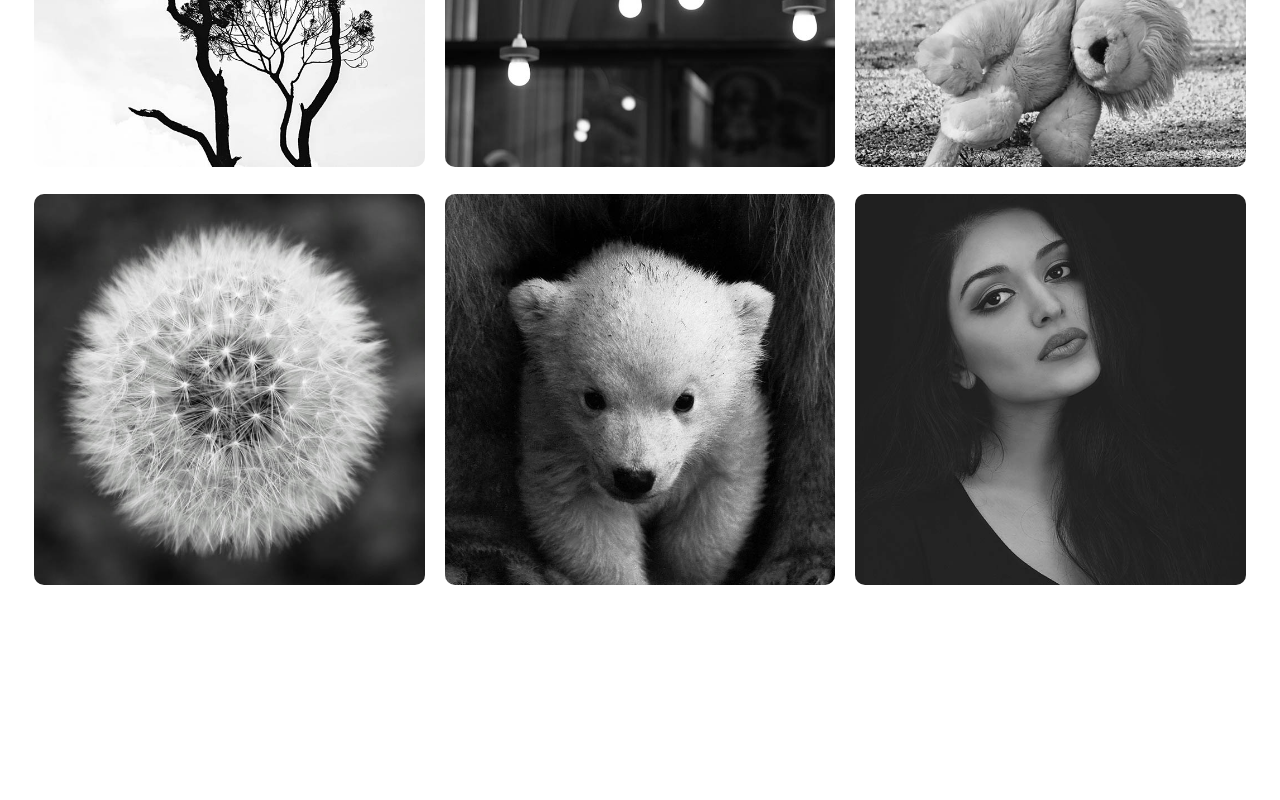
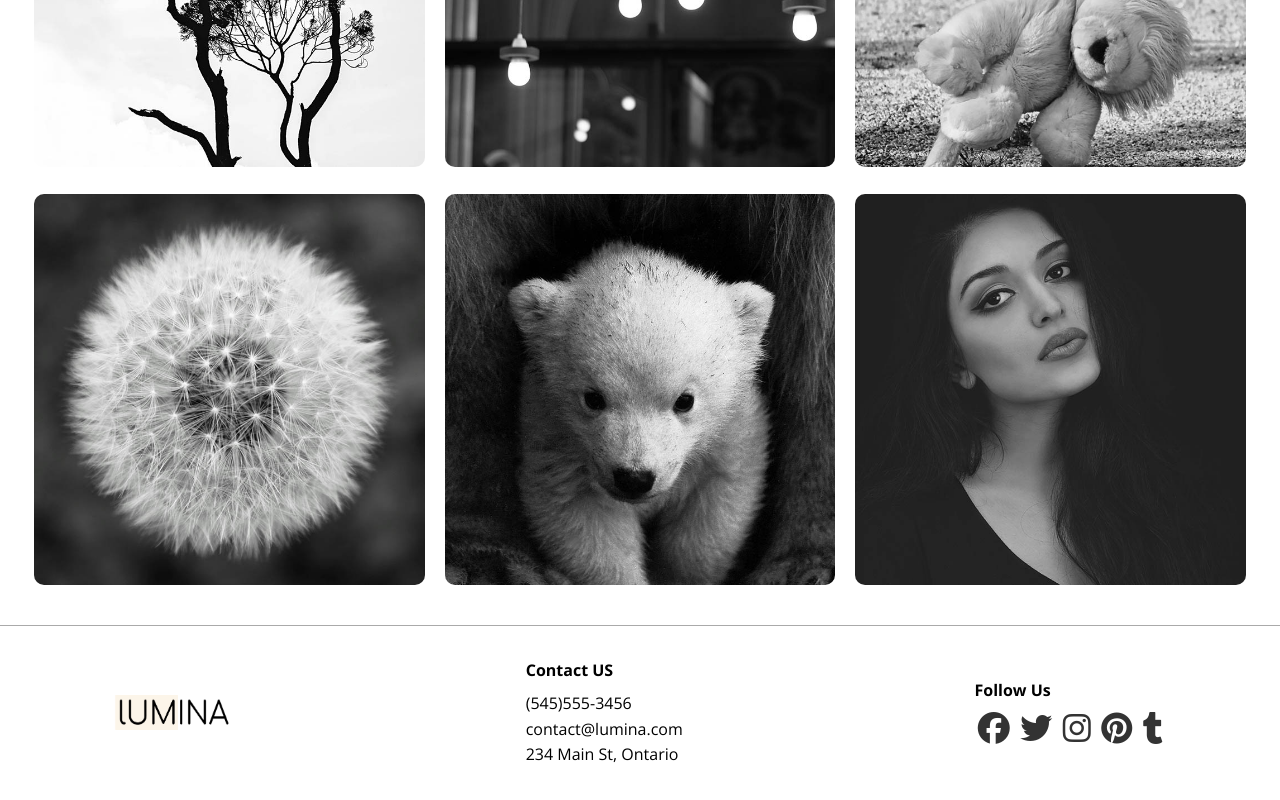
Before and after one commit to georgecornea/photo-creative-html, a plain HTML site: page index.html in a window 1280 px wide. Shown: the part 1224-2024 px from the top of the page. Before the commit the page ends 1817 px from the top, so only its background shows below. Drawn offline with nearby package versions, Linux system fonts and the light colour scheme.

Commit message:
Added html and css styles for .footer

```diff
--- a/css/styles.css
+++ b/css/styles.css
@@ -115,6 +115,33 @@ img {
   }
 }
 
+/* Footer */
+.footer {
+  border-top: 1px solid #aaa;
+  padding: 2rem 1.5rem;
+  margin-top: 2rem;
+
+  .footer-flex {
+    display: flex;
+    justify-content: space-between;
+    align-items: center;
+  }
+
+  img {
+    width: 120px;
+    height: 35px;
+  }
+
+  h4 {
+    font-size: 1rem;
+    margin-bottom: 0.5rem;
+  }
+
+  a {
+    margin: 0.2rem;
+  }
+}
+
 @media (max-width: 768px) {
   .header {
     .header-flex {
@@ -136,4 +163,12 @@ img {
       width: calc(50% - 20px);
     }
   }
+
+  .footer {
+    .footer-flex {
+      flex-direction: column;
+      gap: 1.5rem;
+      text-align: center;
+    }
+  }
 }
--- a/index.html
+++ b/index.html
@@ -88,5 +88,27 @@
         </div>
       </div>
     </section>
+
+    <footer class="footer">
+      <div class="container footer-flex">
+        <img src="images/logo.png" alt="logo" />
+        <div class="contact">
+          <h4>Contact US</h4>
+          <ul>
+            <li>(545)555-3456</li>
+            <li>contact@lumina.com</li>
+            <li>234 Main St, Ontario</li>
+          </ul>
+        </div>
+        <div class="social">
+          <h4>Follow Us</h4>
+          <a href="#"><i class="fab fa-facebook fa-2x"></i></a>
+          <a href="#"><i class="fab fa-twitter fa-2x"></i></a>
+          <a href="#"><i class="fab fa-instagram fa-2x"></i></a>
+          <a href="#"><i class="fab fa-pinterest fa-2x"></i></a>
+          <a href="#"><i class="fab fa-tumblr fa-2x"></i></a>
+        </div>
+      </div>
+    </footer>
   </body>
 </html>
```
